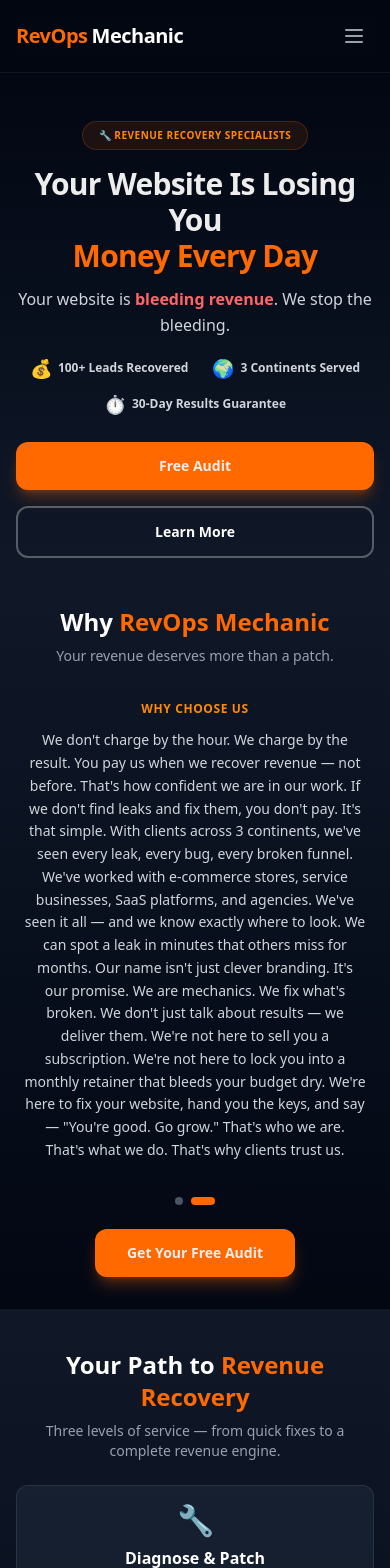
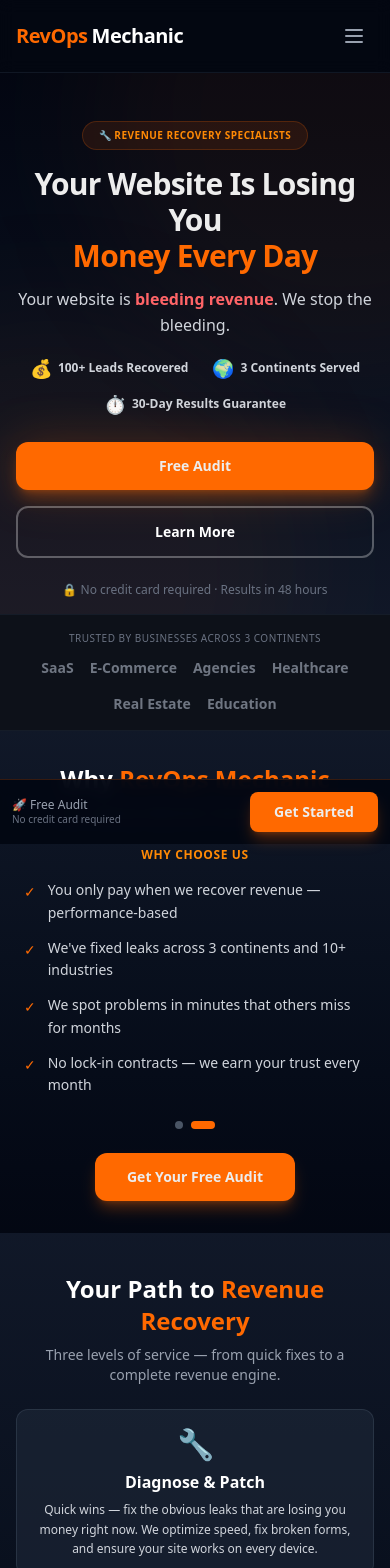
Before and after one commit to ademolaogooluwa9-a11y/revops-mechanic, a Next.js app: page / in a window 390 px wide. Shown: the top 1568 px of the page. Built offline with nearby package versions, Linux system fonts and the light colour scheme.

Commit message:
Added sticky CTA to layout.tsx

```diff
--- a/app/globals.css
+++ b/app/globals.css
@@ -16,3 +16,57 @@
   background: var(--color-background);
   color: var(--color-foreground);
 }
+
+/* ===== ANIMATIONS ===== */
+@keyframes fadeInUp {
+  from {
+    opacity: 0;
+    transform: translateY(30px);
+  }
+  to {
+    opacity: 1;
+    transform: translateY(0);
+  }
+}
+
+@keyframes fadeIn {
+  from {
+    opacity: 0;
+  }
+  to {
+    opacity: 1;
+  }
+}
+
+.animate-fade-in-up {
+  animation: fadeInUp 0.8s ease-out forwards;
+}
+
+.animate-fade-in {
+  animation: fadeIn 1s ease-out forwards;
+}
+
+.animate-delay-1 {
+  animation-delay: 0.1s;
+  opacity: 0;
+}
+
+.animate-delay-2 {
+  animation-delay: 0.3s;
+  opacity: 0;
+}
+
+.animate-delay-3 {
+  animation-delay: 0.5s;
+  opacity: 0;
+}
+
+.animate-delay-4 {
+  animation-delay: 0.7s;
+  opacity: 0;
+}
+
+.animate-delay-5 {
+  animation-delay: 0.9s;
+  opacity: 0;
+}
--- a/app/layout.tsx
+++ b/app/layout.tsx
@@ -22,13 +22,33 @@
         {/* ===== FOOTER ===== */}
         <Footer />
 
+        {/* ===== STICKY CTA (Mobile Only) ===== */}
+        <div className="fixed bottom-0 left-0 right-0 bg-gray-950/95 backdrop-blur-sm border-t border-orange-500/20 p-3 md:hidden z-40">
+          <div className="flex items-center justify-between gap-3">
+            <div className="flex-1">
+              <p className="text-xs text-gray-400 leading-tight">
+                🚀 Free Audit
+              </p>
+              <p className="text-[10px] text-gray-500">
+                No credit card required
+              </p>
+            </div>
+            <Link
+              href="/contact"
+              className="px-6 py-2.5 bg-orange-500 hover:bg-orange-600 rounded-lg font-bold text-sm transition shadow-lg shadow-orange-500/30 flex-shrink-0"
+            >
+              Get Started
+            </Link>
+          </div>
+        </div>
+
       </body>
     </html>
   );
 }
 
 // ============================================================
-//  NAVBAR COMPONENT (Shared Across All Pages)
+//  NAVBAR COMPONENT
 // ============================================================
 function Navbar() {
   const [isOpen, setIsOpen] = useState(false);
@@ -119,7 +139,7 @@
 }
 
 // ============================================================
-//  FOOTER COMPONENT (Shared Across All Pages)
+//  FOOTER COMPONENT
 // ============================================================
 function Footer() {
   return (
--- a/app/page.tsx
+++ b/app/page.tsx
@@ -14,36 +14,41 @@
     <main className="min-h-screen">
 
       {/* ===== HERO ===== */}
-      <section className="pt-8 pb-4 px-4 bg-gradient-to-b from-gray-950 to-gray-900">
-        <div className="max-w-6xl mx-auto">
+      <section className="pt-8 pb-4 px-4 bg-gradient-to-b from-gray-950 to-gray-900 relative overflow-hidden">
+        {/* Background gradient glow */}
+        <div className="absolute top-[-200px] right-[-200px] w-[500px] h-[500px] bg-orange-500/5 rounded-full blur-3xl"></div>
+        <div className="absolute bottom-[-200px] left-[-200px] w-[500px] h-[500px] bg-orange-500/5 rounded-full blur-3xl"></div>
+
+        <div className="max-w-6xl mx-auto relative z-10">
           <div className="max-w-3xl mx-auto text-center pt-4 md:pt-8">
 
-            <span className="inline-block bg-orange-500/10 text-orange-400 px-4 py-1.5 rounded-full text-[10px] md:text-xs font-semibold tracking-wider uppercase mb-4 border border-orange-500/20">
+            <span className="inline-block bg-orange-500/10 text-orange-400 px-4 py-1.5 rounded-full text-[10px] md:text-xs font-semibold tracking-wider uppercase mb-4 border border-orange-500/20 animate-fade-in-up">
               🔧 Revenue Recovery Specialists
             </span>
 
-            <h1 className="text-3xl md:text-4xl lg:text-5xl font-extrabold leading-[1.2] tracking-tight mb-3">
+            <h1 className="text-3xl md:text-4xl lg:text-5xl font-extrabold leading-[1.2] tracking-tight mb-3 animate-fade-in-up animate-delay-1">
               Your Website Is Losing You
               <br />
               <span className="text-orange-500">Money Every Day</span>
             </h1>
 
-            <p className="text-base md:text-lg text-gray-300 font-medium leading-relaxed mb-4">
+            <p className="text-base md:text-lg text-gray-300 font-medium leading-relaxed mb-4 animate-fade-in-up animate-delay-2">
               Your website is <span className="text-red-400 font-bold">bleeding revenue</span>. We stop the bleeding.
             </p>
 
-            <div className="flex flex-wrap justify-center gap-x-6 gap-y-2 text-xs md:text-sm text-gray-300 font-semibold mb-6">
+            <div className="flex flex-wrap justify-center gap-x-6 gap-y-2 text-xs md:text-sm text-gray-300 font-semibold mb-6 animate-fade-in-up animate-delay-3">
               <span className="flex items-center gap-1.5"><span className="text-lg">💰</span> 100+ Leads Recovered</span>
               <span className="flex items-center gap-1.5"><span className="text-lg">🌍</span> 3 Continents Served</span>
               <span className="flex items-center gap-1.5"><span className="text-lg">⏱️</span> 30-Day Results Guarantee</span>
             </div>
 
-            <div className="flex flex-col sm:flex-row justify-center gap-4">
+            <div className="flex flex-col sm:flex-row justify-center gap-4 animate-fade-in-up animate-delay-4">
               <Link
                 href="/contact"
-                className="px-8 py-3.5 bg-orange-500 hover:bg-orange-600 rounded-xl font-bold text-sm md:text-base transition shadow-lg shadow-orange-500/30 hover:shadow-orange-500/50 hover:scale-[1.02] active:scale-[0.98] duration-200 inline-block"
+                className="px-8 py-3.5 bg-orange-500 hover:bg-orange-600 rounded-xl font-bold text-sm md:text-base transition shadow-lg shadow-orange-500/30 hover:shadow-orange-500/50 hover:scale-[1.02] active:scale-[0.98] duration-200 inline-block relative group"
               >
                 Free Audit
+                <span className="absolute inset-0 rounded-xl bg-orange-500/20 blur-xl group-hover:blur-2xl transition -z-10"></span>
               </Link>
               <button
                 onClick={scrollToWhy}
@@ -53,11 +58,33 @@
               </button>
             </div>
 
+            {/* Trust badge */}
+            <p className="text-xs text-gray-500 mt-6 animate-fade-in-up animate-delay-5">
+              🔒 No credit card required · Results in 48 hours
+            </p>
+
           </div>
         </div>
       </section>
 
-      {/* ===== WHY REVOPS MECHANIC (With Pause on Interaction) ===== */}
+      {/* ===== TRUSTED BY BAR ===== */}
+      <section className="py-4 px-4 bg-gray-900/50 border-y border-gray-800/50">
+        <div className="max-w-5xl mx-auto">
+          <p className="text-[10px] text-gray-500 text-center uppercase tracking-wider mb-3">
+            Trusted by businesses across 3 continents
+          </p>
+          <div className="flex flex-wrap justify-center items-center gap-4 md:gap-8">
+            <span className="text-gray-400 font-bold text-sm md:text-base opacity-70">SaaS</span>
+            <span className="text-gray-400 font-bold text-sm md:text-base opacity-70">E‑Commerce</span>
+            <span className="text-gray-400 font-bold text-sm md:text-base opacity-70">Agencies</span>
+            <span className="text-gray-400 font-bold text-sm md:text-base opacity-70">Healthcare</span>
+            <span className="text-gray-400 font-bold text-sm md:text-base opacity-70">Real Estate</span>
+            <span className="text-gray-400 font-bold text-sm md:text-base opacity-70">Education</span>
+          </div>
+        </div>
+      </section>
+
+      {/* ===== WHY REVOPS MECHANIC ===== */}
       <section ref={whySectionRef} id="why-section">
         <WhySection />
       </section>
@@ -83,15 +110,24 @@
   const slides = [
     {
       title: "Who We Are",
-      text: "We are not a typical agency. We are mechanics — we dig deep into the engine of your revenue operations, find every crack, every leak, every broken part, and fix what's broken. We don't just look at the surface. We go underneath, into the systems that drive your business, and we rebuild them from the ground up. Every website has leaks. Some are obvious — slow load times, broken forms, clunky mobile experiences. Others are hidden — missed follow-ups, abandoned carts, leads that fall through the cracks. Most agencies just apply band-aids. They give you a quick fix, collect their fee, and move on. But band-aids don't last. The leak comes back. The revenue stops flowing again. We do things differently. We rebuild the entire system so revenue flows — consistently, predictably, and at scale. We don't stop until your website performs like a well-oiled machine. Every part works together. Every visitor has a clear path. Every lead gets captured. Every customer feels valued.",
+      points: [
+        "We're revenue mechanics, not just web developers",
+        "We find leaks others miss — slow speed, broken forms, lost leads",
+        "We rebuild systems, not just patch problems",
+        "Your website becomes a 24/7 lead-generating machine",
+      ],
     },
     {
       title: "Why Choose Us",
-      text: "We don't charge by the hour. We charge by the result. You pay us when we recover revenue — not before. That's how confident we are in our work. If we don't find leaks and fix them, you don't pay. It's that simple. With clients across 3 continents, we've seen every leak, every bug, every broken funnel. We've worked with e-commerce stores, service businesses, SaaS platforms, and agencies. We've seen it all — and we know exactly where to look. We can spot a leak in minutes that others miss for months. Our name isn't just clever branding. It's our promise. We are mechanics. We fix what's broken. We don't just talk about results — we deliver them. We're not here to sell you a subscription. We're not here to lock you into a monthly retainer that bleeds your budget dry. We're here to fix your website, hand you the keys, and say — \"You're good. Go grow.\" That's who we are. That's what we do. That's why clients trust us.",
+      points: [
+        "You only pay when we recover revenue — performance-based",
+        "We've fixed leaks across 3 continents and 10+ industries",
+        "We spot problems in minutes that others miss for months",
+        "No lock-in contracts — we earn your trust every month",
+      ],
     },
   ];
 
-  // Auto-slide every 5 seconds
   useEffect(() => {
     if (!isPaused) {
       intervalRef.current = setInterval(() => {
@@ -111,24 +147,18 @@
     };
   }, [isPaused, slides.length]);
 
-  // Pause on hover (desktop)
   const handleMouseEnter = () => setIsPaused(true);
   const handleMouseLeave = () => setIsPaused(false);
-
-  // Pause on touch (mobile)
   const handleTouchStart = () => setIsPaused(true);
   const handleTouchEnd = () => {
-    // Resume after 5 seconds of no interaction
     setTimeout(() => {
       setIsPaused(false);
     }, 5000);
   };
 
-  // Go to specific slide
   const goToSlide = (index: number) => {
     setSlideIndex(index);
     setIsPaused(true);
-    // Resume after 5 seconds
     setTimeout(() => {
       setIsPaused(false);
     }, 5000);
@@ -163,14 +193,17 @@
                 key={index}
                 className="min-w-full flex flex-col justify-center items-center text-center px-2"
               >
-                <h3 className="text-xs font-semibold text-orange-400 uppercase tracking-wider mb-3">
+                <h3 className="text-xs font-semibold text-orange-400 uppercase tracking-wider mb-4">
                   {slide.title}
                 </h3>
-                <div className="text-sm md:text-base text-gray-300 leading-relaxed space-y-3 max-w-2xl">
-                  {slide.text.split('\n\n').map((paragraph, i) => (
-                    <p key={i}>{paragraph}</p>
+                <ul className="text-sm md:text-base text-gray-300 leading-relaxed space-y-3 max-w-2xl text-left">
+                  {slide.points.map((point, i) => (
+                    <li key={i} className="flex items-start gap-3">
+                      <span className="text-orange-500 mt-0.5">✓</span>
+                      <span>{point}</span>
+                    </li>
                   ))}
-                </div>
+                </ul>
               </div>
             ))}
           </div>
@@ -192,13 +225,13 @@
         <div className="text-center mt-6">
           <Link
             href="/contact"
-            className="px-8 py-3.5 bg-orange-500 hover:bg-orange-600 rounded-xl font-bold text-sm md:text-base transition shadow-lg shadow-orange-500/30 hover:shadow-orange-500/50 hover:scale-[1.02] active:scale-[0.98] duration-200 inline-block"
+            className="px-8 py-3.5 bg-orange-500 hover:bg-orange-600 rounded-xl font-bold text-sm md:text-base transition shadow-lg shadow-orange-500/30 hover:shadow-orange-500/50 hover:scale-[1.02] active:scale-[0.98] duration-200 inline-block relative group"
           >
             Get Your Free Audit
+            <span className="absolute inset-0 rounded-xl bg-orange-500/20 blur-xl group-hover:blur-2xl transition -z-10"></span>
           </Link>
         </div>
 
-        {/* Pause indicator */}
         {isPaused && (
           <div className="text-center mt-3 text-xs text-gray-500">
             ⏸️ Paused — tap or click to resume
@@ -211,7 +244,7 @@
 }
 
 // ============================================================
-//  UPGRADE GRID (Unchanged)
+//  UPGRADE GRID
 // ============================================================
 function UpgradeSection() {
   const levels = [
@@ -251,9 +284,9 @@
           {levels.map((level, index) => (
             <div
               key={index}
-              className="bg-gray-800/60 rounded-xl p-4 md:p-6 border border-gray-700/60 hover:border-orange-500/40 transition duration-300 hover:shadow-lg hover:shadow-orange-500/10 text-center"
+              className="bg-gray-800/60 rounded-xl p-4 md:p-6 border border-gray-700/60 hover:border-orange-500/40 transition duration-300 hover:shadow-lg hover:shadow-orange-500/10 text-center group"
             >
-              <div className="text-3xl md:text-4xl mb-2">{level.icon}</div>
+              <div className="text-3xl md:text-4xl mb-2 group-hover:scale-110 transition">{level.icon}</div>
               <h3 className="text-base md:text-lg font-bold text-white mb-1.5">{level.title}</h3>
               <p className="text-xs md:text-sm text-gray-300 leading-relaxed">
                 {level.description}
@@ -267,7 +300,7 @@
 }
 
 // ============================================================
-//  RESULTS & TESTIMONIALS (Unchanged)
+//  RESULTS & TESTIMONIALS (With Photos)
 // ============================================================
 function ResultsTestimonials() {
   const items = [
@@ -279,6 +312,8 @@
       name: "James Hartley",
       role: "CEO",
       company: "SaaS Co. (US)",
+      image: "👤",
+      rating: 5,
     },
     {
       icon: "📈",
@@ -288,6 +323,8 @@
       name: "Sarah Bennett",
       role: "Founder",
       company: "UK Store",
+      image: "👤",
+      rating: 5,
     },
     {
       icon: "⚡",
@@ -297,6 +334,8 @@
       name: "Mark Reynolds",
       role: "Head of Growth",
       company: "UK SaaS",
+      image: "👤",
+      rating: 5,
     },
   ];
 
@@ -319,8 +358,17 @@
               key={index}
               className="bg-gray-50 rounded-2xl p-5 md:p-8 border border-gray-200 shadow-sm hover:shadow-lg transition duration-300 text-center"
             >
-              <div className="text-3xl md:text-4xl mb-2">{item.icon}</div>
-              <div className="text-2xl md:text-4xl lg:text-5xl font-black text-orange-500 tracking-tight leading-none mb-1">
+              <div className="w-16 h-16 mx-auto bg-orange-100 rounded-full flex items-center justify-center text-3xl mb-3">
+                {item.image}
+              </div>
+
+              <div className="flex justify-center gap-0.5 mb-2">
+                {[...Array(item.rating)].map((_, i) => (
+                  <span key={i} className="text-yellow-400 text-sm">⭐</span>
+                ))}
+              </div>
+
+              <div className="text-3xl md:text-4xl lg:text-5xl font-black text-orange-500 tracking-tight leading-none mb-1">
                 {item.stat}
               </div>
               <div className="text-xs md:text-sm font-semibold text-gray-700 uppercase tracking-wide mb-3">
@@ -343,9 +391,10 @@
         <div className="text-center mt-8 md:mt-12">
           <Link
             href="/contact"
-            className="px-8 md:px-10 py-3.5 md:py-4 bg-orange-500 hover:bg-orange-600 text-white font-bold rounded-xl transition shadow-lg shadow-orange-500/30 hover:shadow-orange-500/50 hover:scale-[1.02] active:scale-[0.98] duration-200 inline-block text-sm md:text-base"
+            className="px-8 md:px-10 py-3.5 md:py-4 bg-orange-500 hover:bg-orange-600 text-white font-bold rounded-xl transition shadow-lg shadow-orange-500/30 hover:shadow-orange-500/50 hover:scale-[1.02] active:scale-[0.98] duration-200 inline-block text-sm md:text-base relative group"
           >
             Get Your Free Audit
+            <span className="absolute inset-0 rounded-xl bg-orange-500/20 blur-xl group-hover:blur-2xl transition -z-10"></span>
           </Link>
         </div>
 
```
